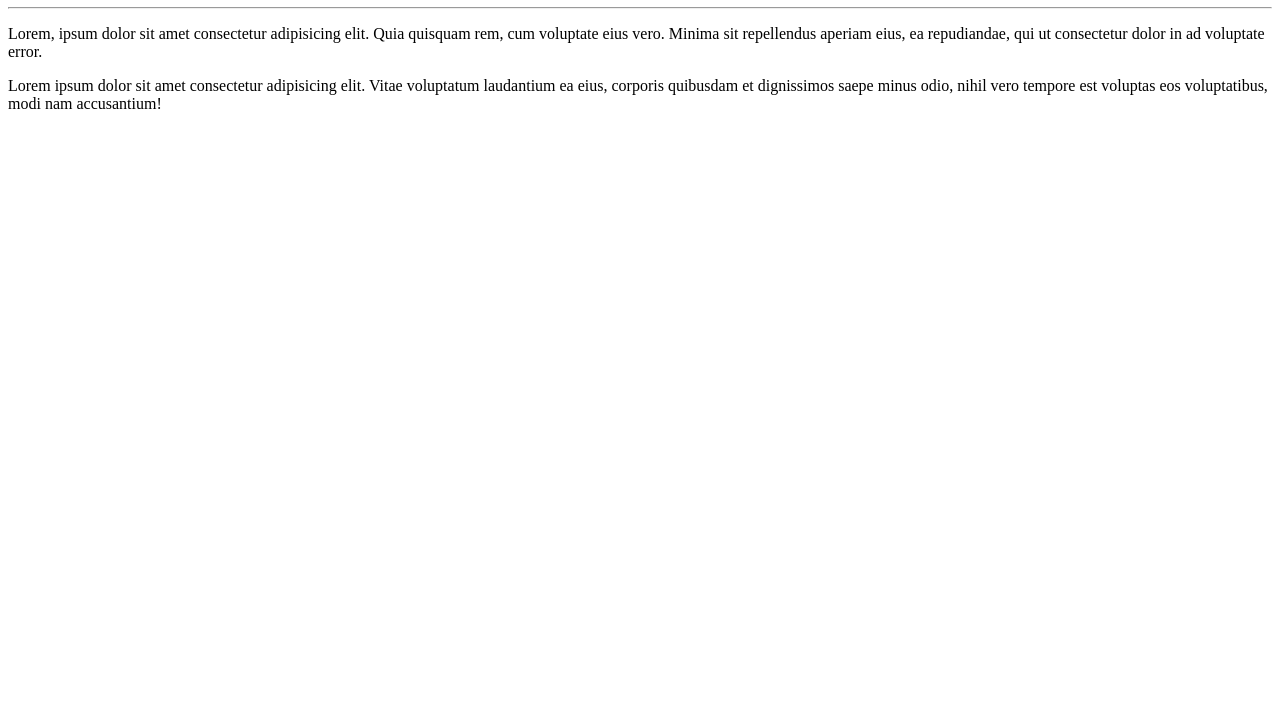
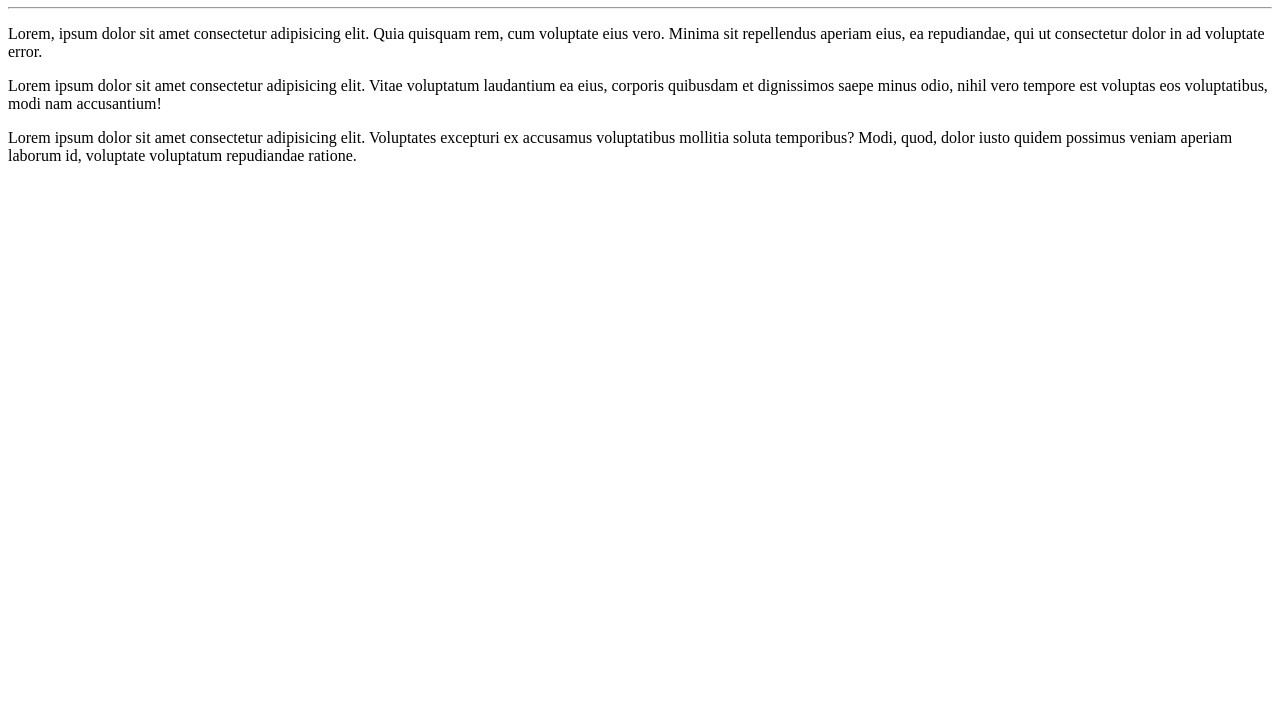
Before and after one commit to Michaeldalia/Ola-mundo, a plain HTML site: page Site exemplo/index.html in a window 1280 px wide. Shown: the part 73-800 px from the top of the page. Drawn offline with Linux system fonts and the light colour scheme.

Commit message:
Update index.html

```diff
--- a/Site exemplo/index.html
+++ b/Site exemplo/index.html
@@ -13,5 +13,7 @@
 
     <p>Lorem ipsum dolor sit amet consectetur adipisicing elit. Vitae voluptatum laudantium ea eius, corporis quibusdam et dignissimos saepe minus odio, nihil vero tempore est voluptas eos voluptatibus, modi nam accusantium!
     </p>
+
+    <p>Lorem ipsum dolor sit amet consectetur adipisicing elit. Voluptates excepturi ex accusamus voluptatibus mollitia soluta temporibus? Modi, quod, dolor iusto quidem possimus veniam aperiam laborum id, voluptate voluptatum repudiandae ratione.</p>
 </body>
 </html>
```
